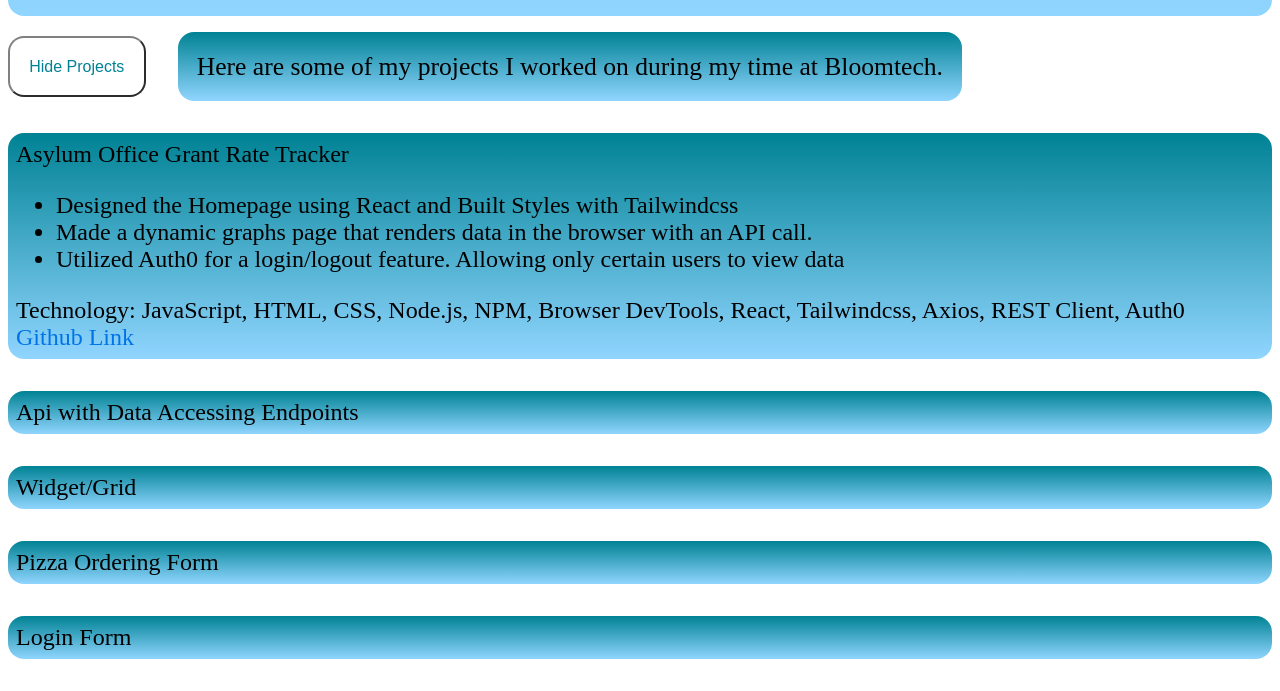
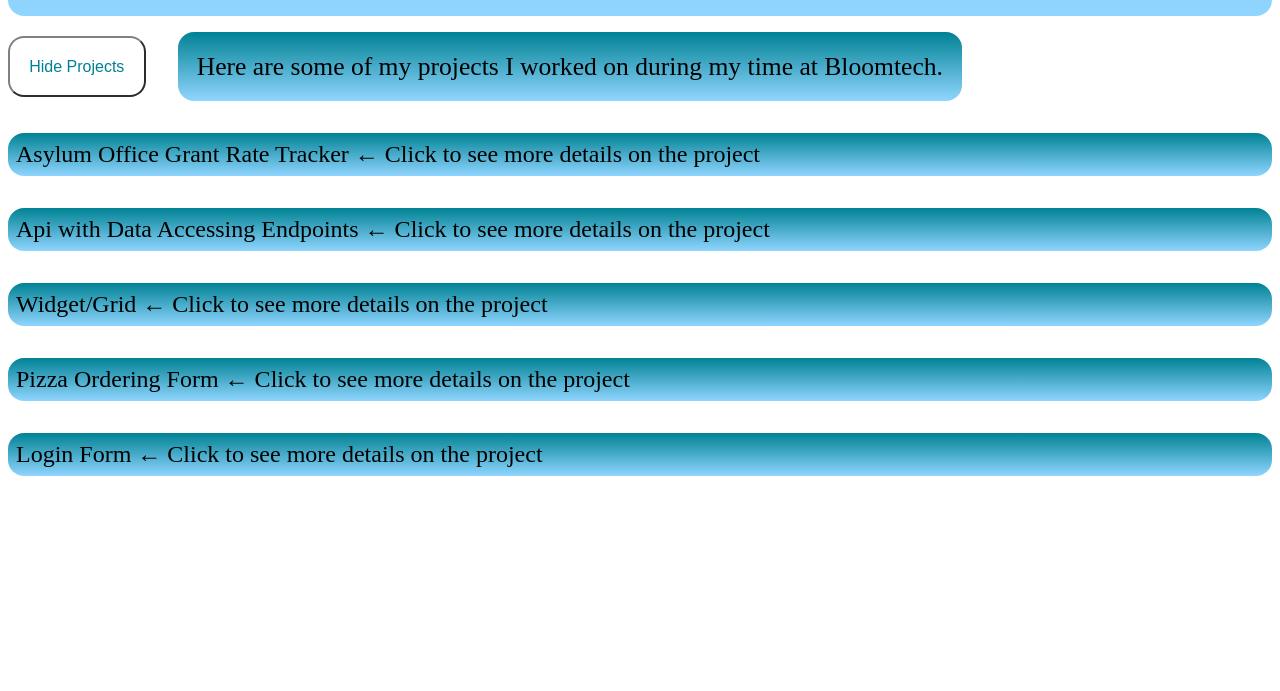
Before and after one commit to SkaarjShark/Personal-Website, a website: page index.html in a window 1280 px wide. Shown: the part 840-1531 px from the top of the page. After the commit the page ends 1348 px from the top, so only its background shows below. Drawn offline with Linux system fonts and the light colour scheme.

Commit message:
Add text that tells you to click to see more details on each project, also made the cursor a pointer

```diff
--- a/index.html
+++ b/index.html
@@ -52,8 +52,8 @@
         </div>
         <div class="projects-container">
             <div class="project">
-                <div class="project-title">Asylum Office Grant Rate Tracker</div>
-                <div class="project-more">
+                <div class="project-title">Asylum Office Grant Rate Tracker ← Click to see more details on the project</div>
+                <div class="project-more hidden">
                     <ul class="bullets-container">
                         <li>Designed the Homepage using React and Built Styles with Tailwindcss</li>
                         <li>Made a dynamic graphs page that renders data in the browser with an API call.</li>
@@ -64,7 +64,7 @@
                 </div>
             </div>
             <div class="project">
-                <div class="project-title">Api with Data Accessing Endpoints</div>
+                <div class="project-title">Api with Data Accessing Endpoints ← Click to see more details on the project</div>
                 <div class="project-more hidden">
                     <ul class="bullets-container">
                         <li>Developed an API using JavaScript, Express, and REST, supporting GET and POST requests for effi cient data handling.</li>
@@ -76,7 +76,7 @@
                 </div>
             </div>
             <div class="project">
-                <div class="project-title">Widget/Grid</div>
+                <div class="project-title">Widget/Grid ← Click to see more details on the project</div>
                 <div class="project-more hidden">
                     <ul class="bullets-container">
                         <li>Built a dynamic nine-box grid with interactive controls to select and move a single box using buttons.</li>
@@ -88,7 +88,7 @@
                 </div>
             </div>
             <div class="project">
-                <div class="project-title">Pizza Ordering Form</div>
+                <div class="project-title">Pizza Ordering Form ← Click to see more details on the project</div>
                 <div class="project-more hidden">
                     <ul class="bullets-container">
                         <li>Designed a responsive form with validation, allowing submission only after entering a name and customizing a pizza.</li>
@@ -100,7 +100,7 @@
                 </div>
             </div>
             <div class="project">
-                <div class="project-title">Login Form</div>
+                <div class="project-title">Login Form ← Click to see more details on the project</div>
                 <div class="project-more hidden">
                     <ul class="bullets-container">
                         <li>Developed a secure login system using JWTs to restrict data access to authenticated users only.</li>
--- a/style.css
+++ b/style.css
@@ -160,6 +160,10 @@ a:hover {
     font-size: 1.5rem;
 }
 
+.project-title {
+    cursor: pointer;
+}
+
 .hidden * {
     display: none;
 }
```
